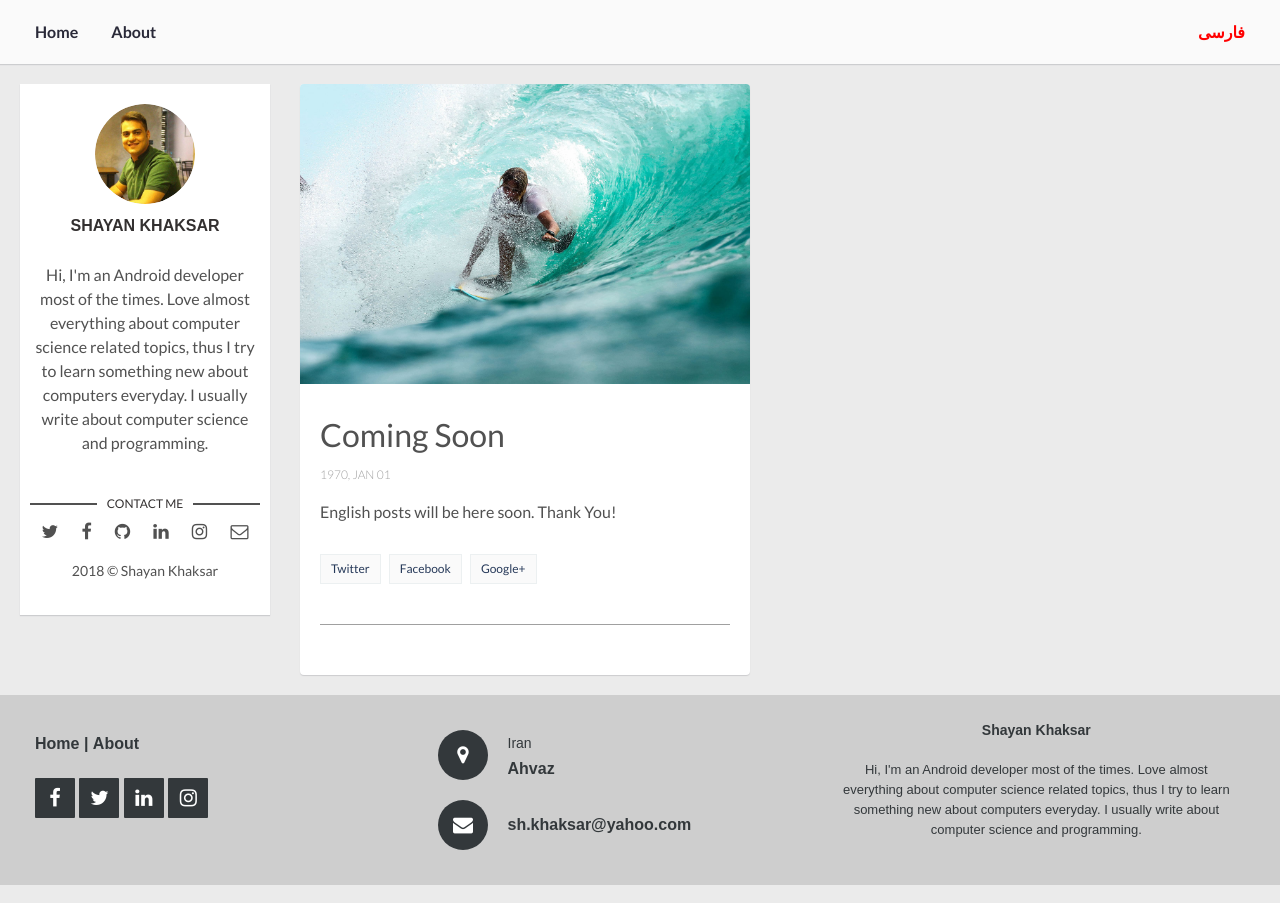
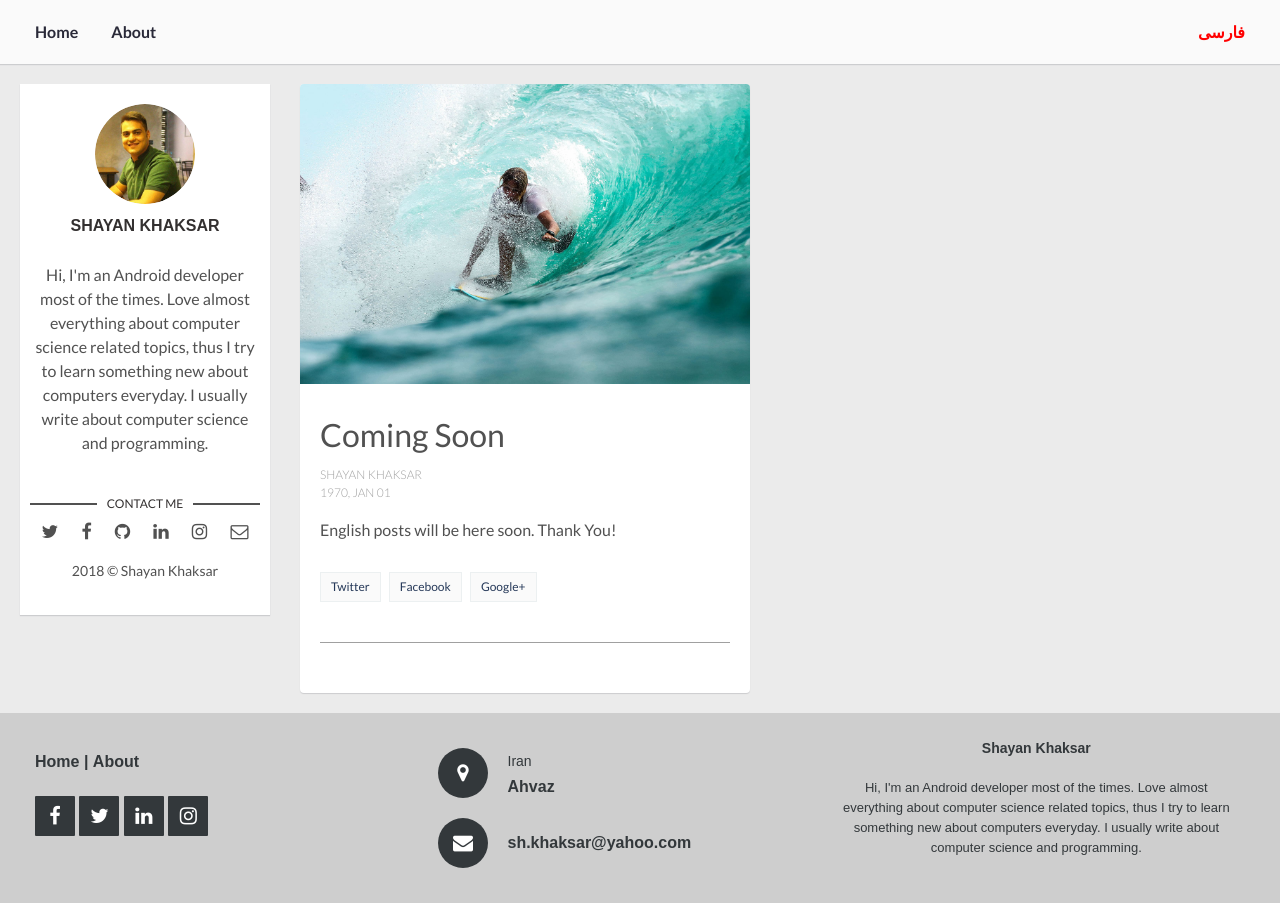
Before and after one commit to shkhaksar/en, a Jekyll site: the page built from _posts/1970-01-01-coming-soon.markdown, in a window 1280 px wide. Built offline with Jekyll 4.4.1, drawn with Linux system fonts in a browser that asks for light colours; comment, search, counter and statistics services are not loaded.

Commit message:
add author

```diff
--- a/_layouts/post.html
+++ b/_layouts/post.html
@@ -17,7 +17,14 @@ comments: true
             <div class="wrap-content">
                 <header class="header-page">
                     <h1 id="page-title" class="page-title">{{page.title}}</h1>
-                    <div id="page-date" class="page-date"><span>{{page.date | date: '%Y, %b %d'}}&nbsp;&nbsp;&nbsp;&nbsp;</span>
+                    <div id="page-author" class="page-date"><span>{%if page.author %}
+                                {{page.author}}
+                            {% else %}
+                                {{site.author}}
+                            {% endif %}
+                        </span>
+                    </div>
+                    <div id="page-date" class="page-date"><span>{{page.date | date: '%Y, %b %d'}}</span>
                     </div>
                 </header>
                 {{content | markdownify}}
```
